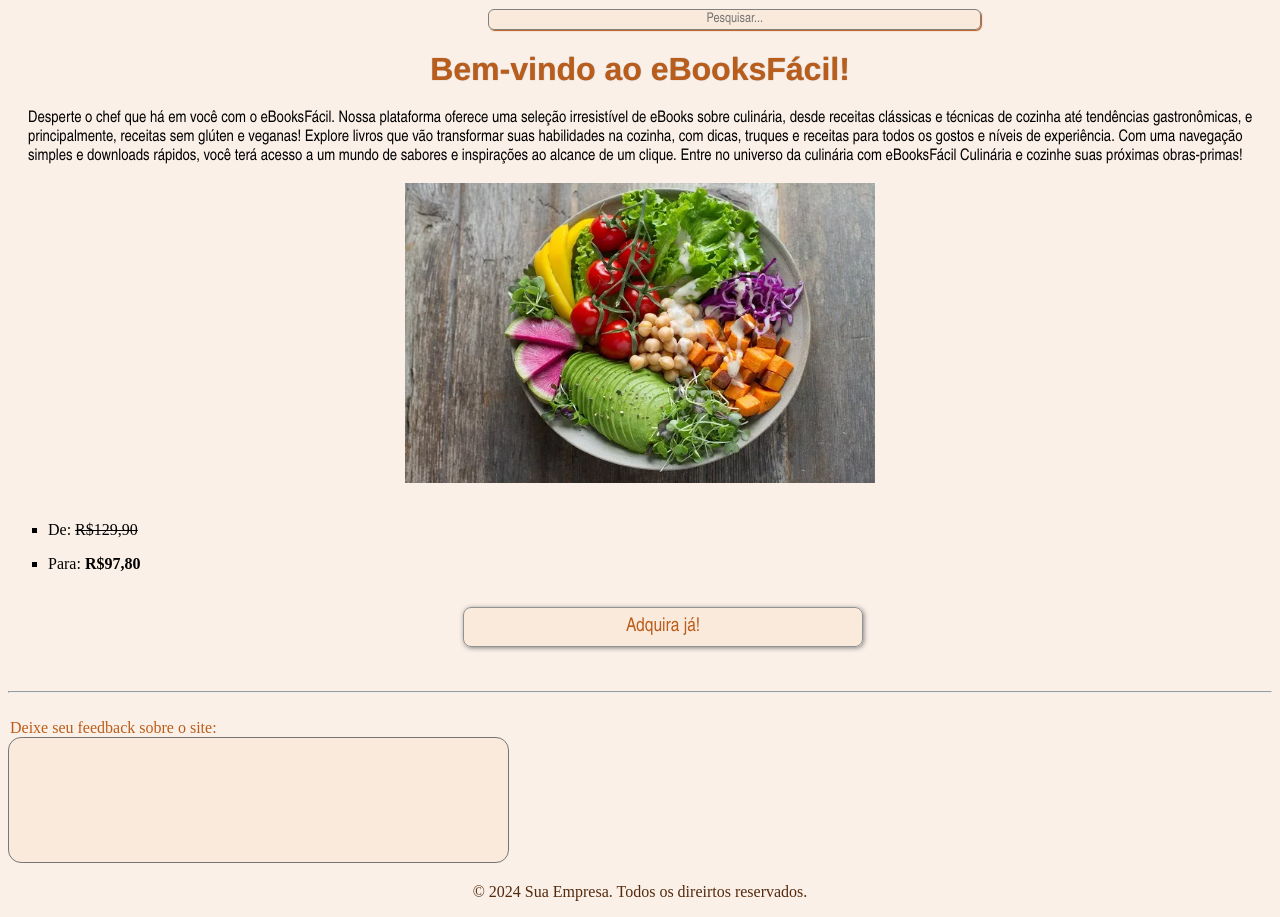
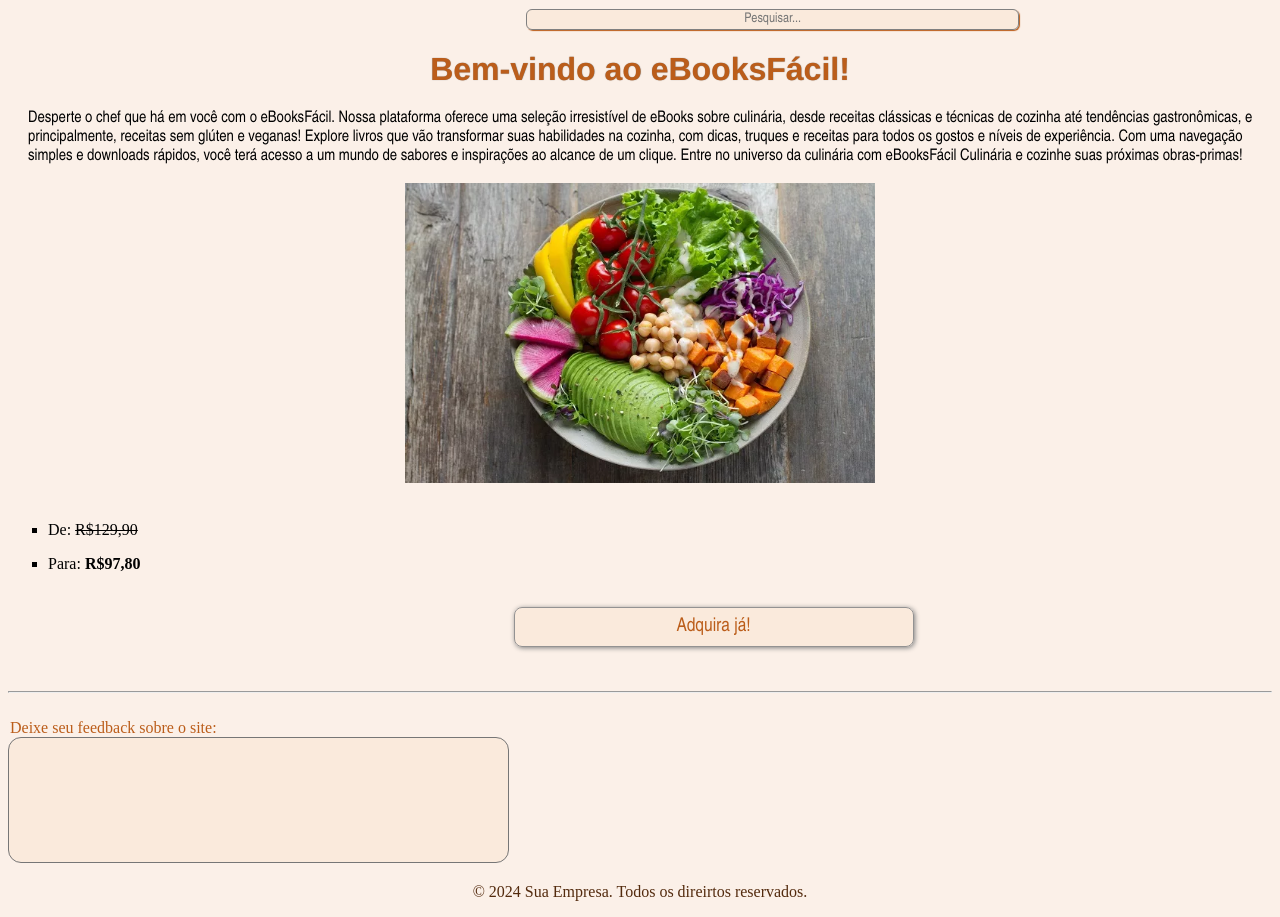
Before and after one commit to nihmoreira/ebooksfacil, a plain HTML site: page index.html in a window 1280 px wide. Drawn offline with Linux system fonts and the light colour scheme.

Commit message:
Update ebook-p1.css

```diff
--- a/css/ebook-p1.css
+++ b/css/ebook-p1.css
@@ -3,7 +3,7 @@ body{
 }
 
 .pesquisar {
-    margin-left: 38%;
+    margin-left: 41%;
     border-radius: 6px;
     font-family: 'Arial Narrow', Arial, sans-serif;
     color: rgb(187, 93, 26);
@@ -28,7 +28,7 @@ h1 {
     font-family: 'Arial Narrow', Arial, sans-serif;
     width: 400px;
     height: 40px;
-    margin-left: 36%;
+    margin-left: 40%;
     box-shadow: 1px 1px 5px grey;
     border: 1px solid rgb(147, 146, 146);
     text-align: center;
```
